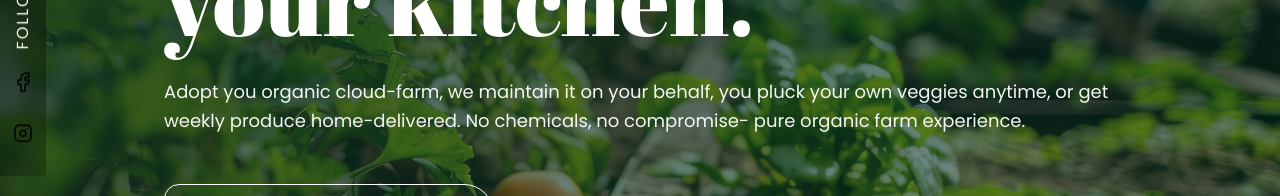
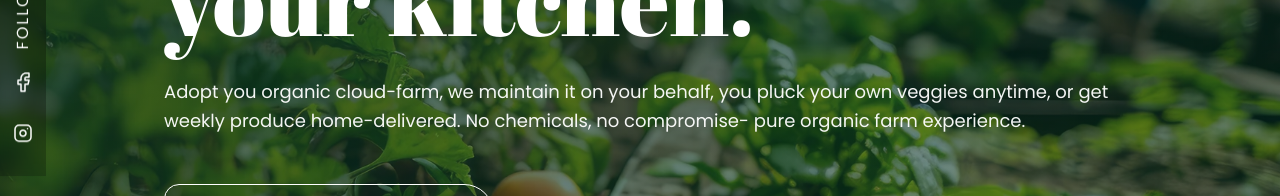
Before and after one commit to askaushik91/nextjs-app, a Next.js app: page / in a window 1280 px wide. Shown: the part 350-546 px from the top of the page. Built offline with nearby package versions, Linux system fonts and the light colour scheme; no server answers.

Commit message:
Change Hero social icons color to white for better visibility

```diff
--- a/components/Hero/Hero.tsx
+++ b/components/Hero/Hero.tsx
@@ -25,7 +25,7 @@ export function Hero() {
             <a href="https://www.facebook.com/gillorganics/" target="_blank">
               <svg width="24" height="24" viewBox="0 0 24 24" fill="none" xmlns="http://www.w3.org/2000/svg">
               <g clip-path="url(#clip0_211_93540)">
-              <path d="M13.25 8C13.25 7.53587 13.4345 7.09088 13.7627 6.7627C14.0909 6.43451 14.5359 6.25 15 6.25H17.25V3.75H15C13.8728 3.75 12.7921 4.19809 11.9951 4.99512C11.1981 5.79215 10.75 6.87283 10.75 8V10C10.75 10.4142 10.4142 10.75 10 10.75H7.75V13.25H10C10.4142 13.25 10.75 13.5858 10.75 14V20.25H13.25V14C13.25 13.5858 13.5858 13.25 14 13.25H16.415L17.04 10.75H14C13.5858 10.75 13.25 10.4142 13.25 10V8ZM14.75 9.25H18C18.2308 9.25 18.4487 9.35628 18.5908 9.53809C18.7329 9.72006 18.7835 9.95765 18.7275 10.1816L17.7275 14.1816C17.6441 14.5155 17.3442 14.75 17 14.75H14.75V21C14.75 21.4142 14.4142 21.75 14 21.75H10C9.58579 21.75 9.25 21.4142 9.25 21V14.75H7C6.58579 14.75 6.25 14.4142 6.25 14V10C6.25 9.58579 6.58579 9.25 7 9.25H9.25V8C9.25 6.47501 9.85624 5.0129 10.9346 3.93457C12.0129 2.85624 13.475 2.25 15 2.25H18C18.4142 2.25 18.75 2.58579 18.75 3V7C18.75 7.41421 18.4142 7.75 18 7.75H15C14.9337 7.75 14.8701 7.77636 14.8232 7.82324C14.7764 7.87013 14.75 7.9337 14.75 8V9.25Z" fill="black"/>
+              <path d="M13.25 8C13.25 7.53587 13.4345 7.09088 13.7627 6.7627C14.0909 6.43451 14.5359 6.25 15 6.25H17.25V3.75H15C13.8728 3.75 12.7921 4.19809 11.9951 4.99512C11.1981 5.79215 10.75 6.87283 10.75 8V10C10.75 10.4142 10.4142 10.75 10 10.75H7.75V13.25H10C10.4142 13.25 10.75 13.5858 10.75 14V20.25H13.25V14C13.25 13.5858 13.5858 13.25 14 13.25H16.415L17.04 10.75H14C13.5858 10.75 13.25 10.4142 13.25 10V8ZM14.75 9.25H18C18.2308 9.25 18.4487 9.35628 18.5908 9.53809C18.7329 9.72006 18.7835 9.95765 18.7275 10.1816L17.7275 14.1816C17.6441 14.5155 17.3442 14.75 17 14.75H14.75V21C14.75 21.4142 14.4142 21.75 14 21.75H10C9.58579 21.75 9.25 21.4142 9.25 21V14.75H7C6.58579 14.75 6.25 14.4142 6.25 14V10C6.25 9.58579 6.58579 9.25 7 9.25H9.25V8C9.25 6.47501 9.85624 5.0129 10.9346 3.93457C12.0129 2.85624 13.475 2.25 15 2.25H18C18.4142 2.25 18.75 2.58579 18.75 3V7C18.75 7.41421 18.4142 7.75 18 7.75H15C14.9337 7.75 14.8701 7.77636 14.8232 7.82324C14.7764 7.87013 14.75 7.9337 14.75 8V9.25Z" fill="white"/>
               </g>
               <defs>
               <clipPath id="clip0_211_93540">
@@ -37,9 +37,9 @@ export function Hero() {
             <a href="https://www.instagram.com/gillorganics/" target="_blank">
               <svg width="24" height="24" viewBox="0 0 24 24" fill="none" xmlns="http://www.w3.org/2000/svg">
               <g clip-path="url(#clip0_211_94070)">
-              <path d="M4 8C4 6.93913 4.42143 5.92172 5.17157 5.17157C5.92172 4.42143 6.93913 4 8 4H16C17.0609 4 18.0783 4.42143 18.8284 5.17157C19.5786 5.92172 20 6.93913 20 8V16C20 17.0609 19.5786 18.0783 18.8284 18.8284C18.0783 19.5786 17.0609 20 16 20H8C6.93913 20 5.92172 19.5786 5.17157 18.8284C4.42143 18.0783 4 17.0609 4 16V8Z" stroke="black" stroke-width="1.5" stroke-linecap="round" stroke-linejoin="round"/>
-              <path d="M9 12C9 12.7956 9.31607 13.5587 9.87868 14.1213C10.4413 14.6839 11.2044 15 12 15C12.7956 15 13.5587 14.6839 14.1213 14.1213C14.6839 13.5587 15 12.7956 15 12C15 11.2044 14.6839 10.4413 14.1213 9.87868C13.5587 9.31607 12.7956 9 12 9C11.2044 9 10.4413 9.31607 9.87868 9.87868C9.31607 10.4413 9 11.2044 9 12Z" stroke="black" stroke-width="1.5" stroke-linecap="round" stroke-linejoin="round"/>
-              <path d="M16.5 7.5V7.51" stroke="black" stroke-width="1.5" stroke-linecap="round" stroke-linejoin="round"/>
+              <path d="M4 8C4 6.93913 4.42143 5.92172 5.17157 5.17157C5.92172 4.42143 6.93913 4 8 4H16C17.0609 4 18.0783 4.42143 18.8284 5.17157C19.5786 5.92172 20 6.93913 20 8V16C20 17.0609 19.5786 18.0783 18.8284 18.8284C18.0783 19.5786 17.0609 20 16 20H8C6.93913 20 5.92172 19.5786 5.17157 18.8284C4.42143 18.0783 4 17.0609 4 16V8Z" stroke="white" stroke-width="1.5" stroke-linecap="round" stroke-linejoin="round"/>
+              <path d="M9 12C9 12.7956 9.31607 13.5587 9.87868 14.1213C10.4413 14.6839 11.2044 15 12 15C12.7956 15 13.5587 14.6839 14.1213 14.1213C14.6839 13.5587 15 12.7956 15 12C15 11.2044 14.6839 10.4413 14.1213 9.87868C13.5587 9.31607 12.7956 9 12 9C11.2044 9 10.4413 9.31607 9.87868 9.87868C9.31607 10.4413 9 11.2044 9 12Z" stroke="white" stroke-width="1.5" stroke-linecap="round" stroke-linejoin="round"/>
+              <path d="M16.5 7.5V7.51" stroke="white" stroke-width="1.5" stroke-linecap="round" stroke-linejoin="round"/>
               </g>
               <defs>
               <clipPath id="clip0_211_94070">
```
